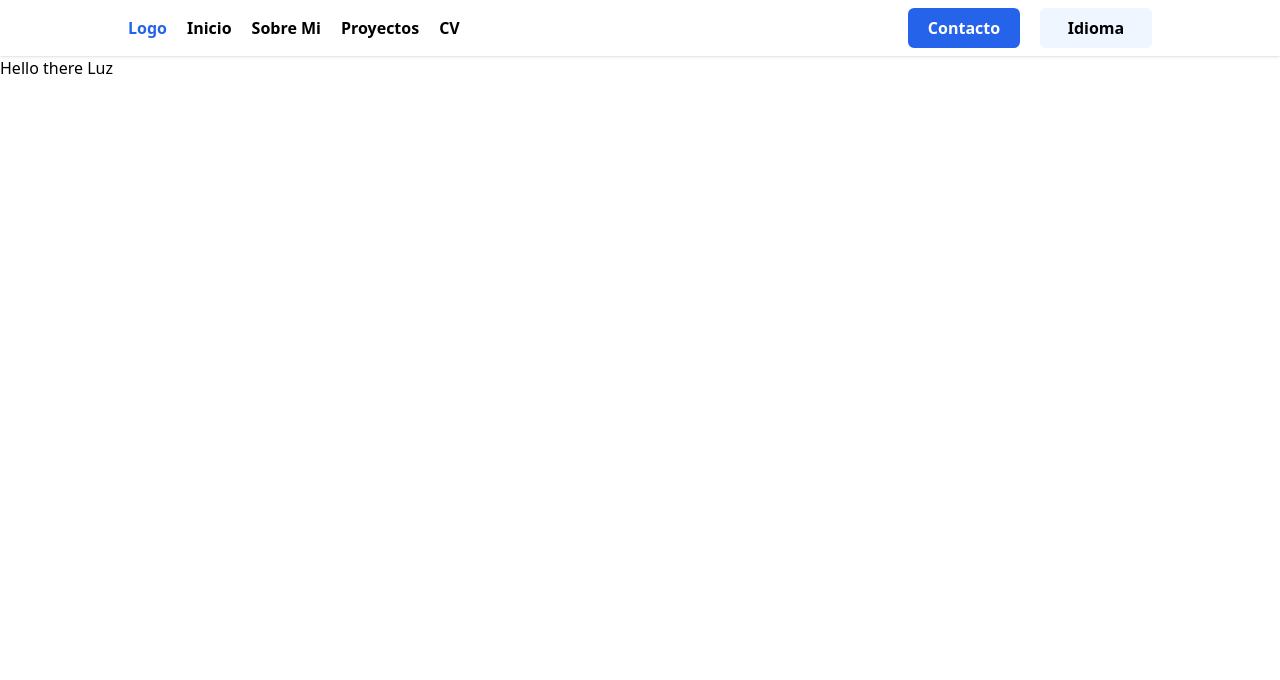
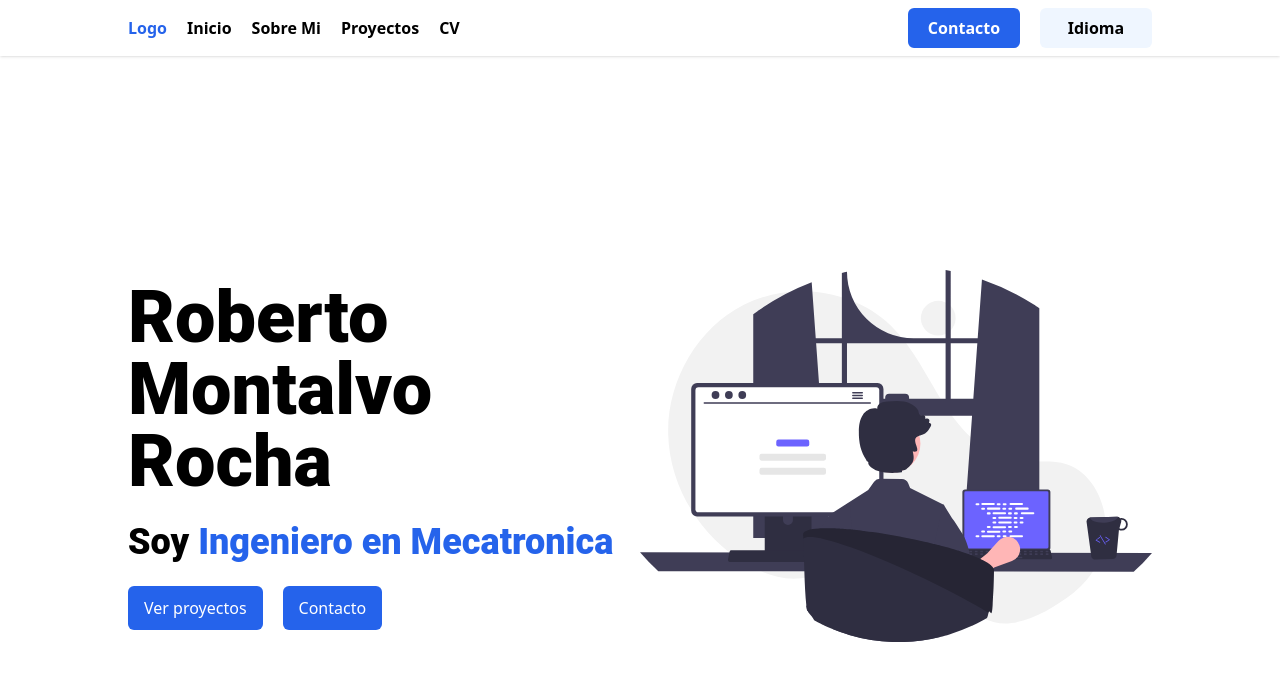
Before and after one commit to Taruix/Portafolio, a React (Create React App) app: page / in a window 1280 px wide. Shown: the top 680 px of the page. Built offline with nearby package versions, Linux system fonts and the light colour scheme.

Commit message:
Hero Img terminado

```diff
--- a/src/App.js
+++ b/src/App.js
@@ -1,6 +1,7 @@
 import React from 'react';
 import { BrowserRouter, Routes, Route } from 'react-router-dom';
 import Navbar from './Components/Navbar';
+import HomaPage from './Pages/HomaPage';
 
 
 function App() {
@@ -11,7 +12,7 @@ function App() {
       <Navbar/>
 
         <Routes>
-          <Route path="/" element={<h1>Hello there Luz</h1>} />
+          <Route path="/" element={<HomaPage/>} />
           <Route path="/proyectos" element={<h1>Proyectos</h1>} />
 
           <Route path="*" element={<h1>Not Found</h1>} />
--- /dev/null
+++ b/src/Components/HeroImage.jsx
@@ -0,0 +1,53 @@
+import React from 'react';
+import heroImg from "../Images/programing.svg"
+
+export default function HomaPage() {
+  return (
+      <>
+        {/* Contenedor del Hero */}
+        <div className='flex justify-center'>
+
+          {/* Contenedor del cotenido del hero */}
+          <div className='flex w-full md:w-[768px] lg:w-[1024px] mx-5 h-screen'>
+
+            {/* Contenedor texto de la Hero Image, Izquierda y Debajo */}
+            <div className='flex w-1/2 items-center'>
+
+              {/* Texto de la Hero */}
+              <div className='space-y-6'>
+
+                {/* Nombre */}
+                <h1 className='font-["Roboto"] font-extrabold text-7xl'>
+                  Roberto
+                  <br />
+                  Montalvo Rocha
+                </h1>
+
+                {/* Lo que soy */}
+                <h3 className='font-["Roboto"] font-extrabold text-4xl'>
+                  Soy <b className='text-blue-600'>Ingeniero en Mecatronica</b>
+                </h3>
+
+                {/* Botones de contacto */}
+                <div className='flex space-x-5'>
+                  <button className='px-4 py-2.5 rounded-md text-white bg-blue-600 hover:bg-blue-500'>Ver proyectos</button>
+                  <button className='px-4 py-2.5 rounded-md text-white bg-blue-600 hover:bg-blue-500'>Contacto</button>
+                </div>
+
+              </div>
+
+            </div>
+
+            {/* Contenedor Imagen de la Hero Image, Derecha y Arriba */}
+            <div className='flex w-1/2 items-center justify-end'>
+
+              {/* Imagen de la Hero */}
+              <img src={heroImg} alt=""/>
+
+            </div>
+
+          </div>
+        </div>
+      </>
+  );
+}
--- /dev/null
+++ b/src/Pages/HomaPage.jsx
@@ -0,0 +1,10 @@
+import React from 'react';
+import HeroImage from "../Components/HeroImage"
+
+export default function HomaPage() {
+  return (
+    <>
+    <HeroImage/>
+    </>
+  );
+}
--- a/src/index.css
+++ b/src/index.css
@@ -1,3 +1,5 @@
+@import url('https://fonts.googleapis.com/css2?family=Inter:wght@100;200;300;400;500;600;700;800;900&display=swap');
+
 @tailwind base;
 @tailwind components;
 @tailwind utilities;
--- a/tailwind.config.js
+++ b/tailwind.config.js
@@ -1,7 +1,11 @@
 module.exports = {
   content: ["./src/**/*.{js,jsx,ts,tsx}",],
   theme: {
-    extend: {},
+    extend: {
+      fontFamily:{
+        inter: ['Inter']
+      }
+    },
   },
   plugins: [],
 }
```
Also changed, not shown: src/Images/programing.svg (added).
